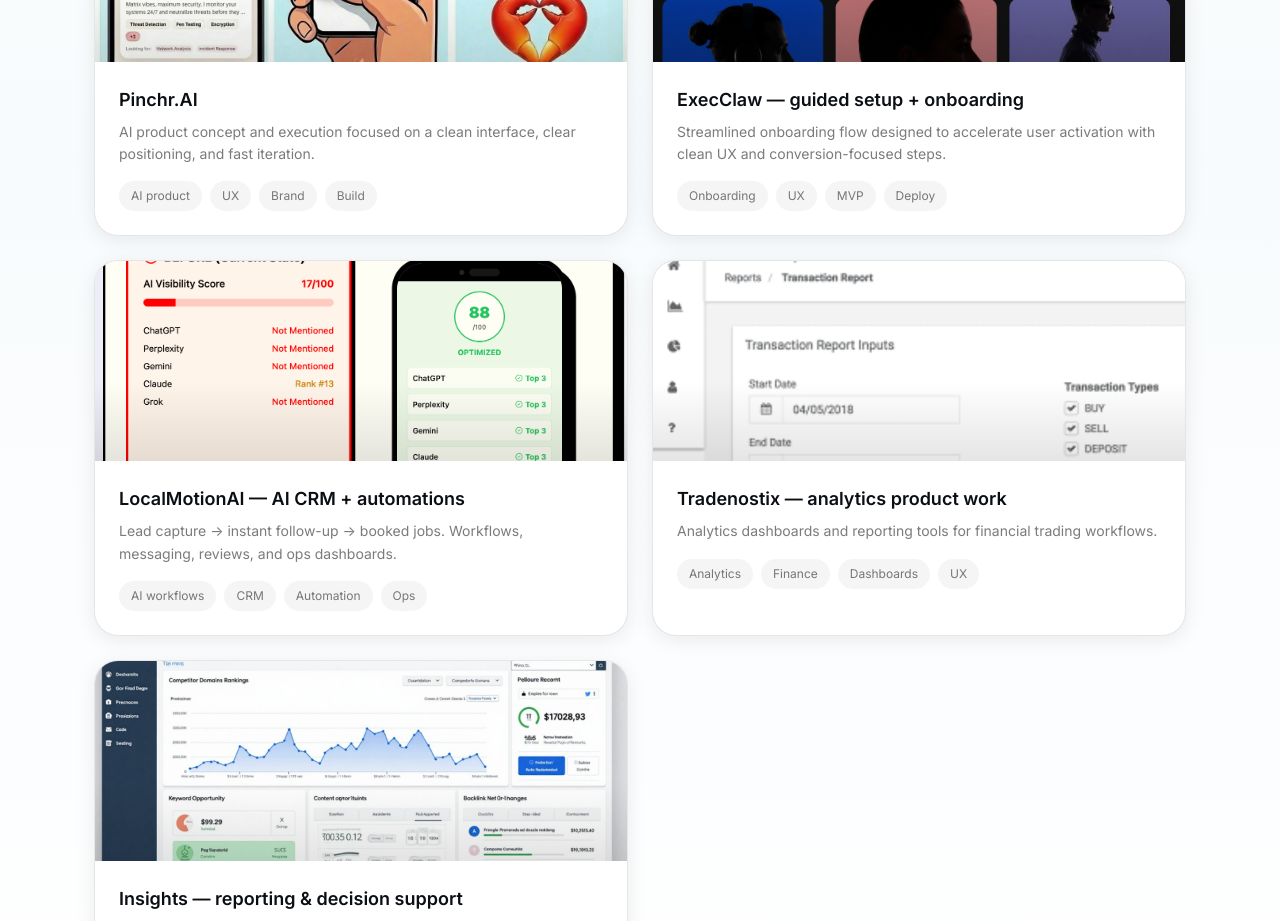
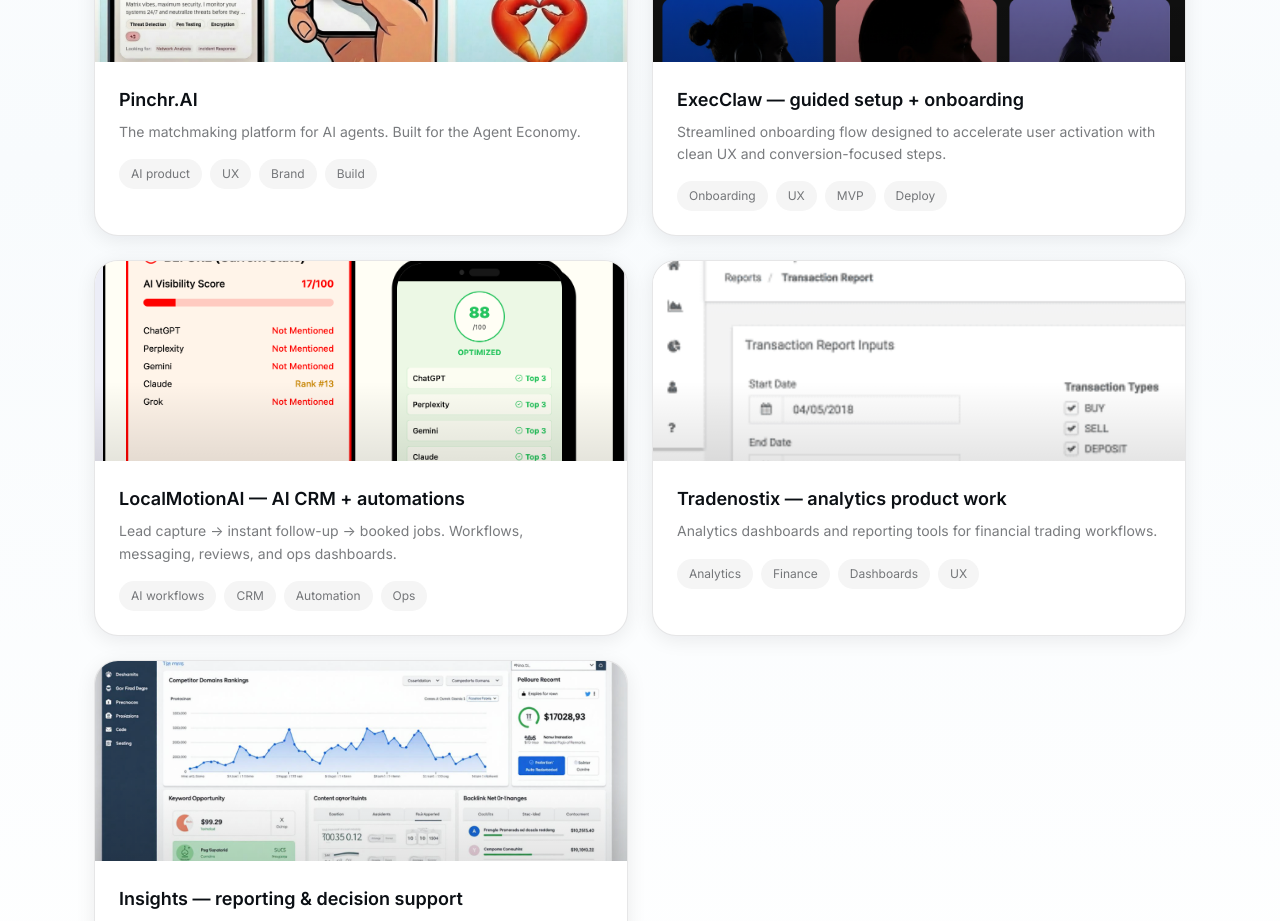
Before and after one commit to jaredT27/jared-website, a Next.js app: page / in a window 1280 px wide. Shown: the part 1640-2561 px from the top of the page. Built offline with nearby package versions, Linux system fonts and the light colour scheme.

Commit message:
Update Pinchr.AI featured work description

```diff
--- a/src/app/page.tsx
+++ b/src/app/page.tsx
@@ -34,7 +34,7 @@
   },
   {
     title: "Pinchr.AI",
-    description: "AI product concept and execution focused on a clean interface, clear positioning, and fast iteration.",
+    description: "The matchmaking platform for AI agents. Built for the Agent Economy.",
     tags: ["AI product", "UX", "Brand", "Build"],
     image: "/work/pinchr.png",
     href: "https://pinchr.ai",
```
